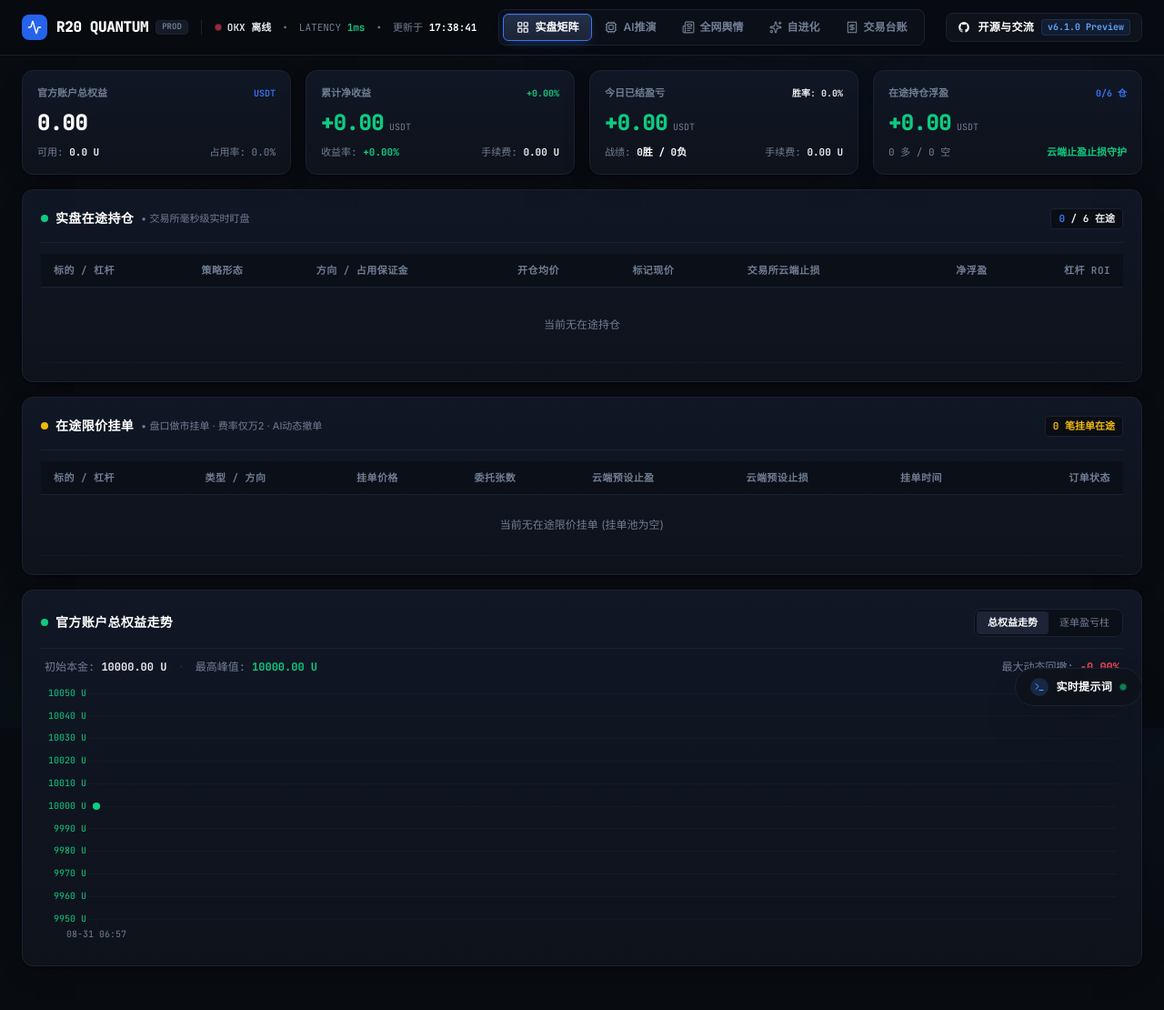
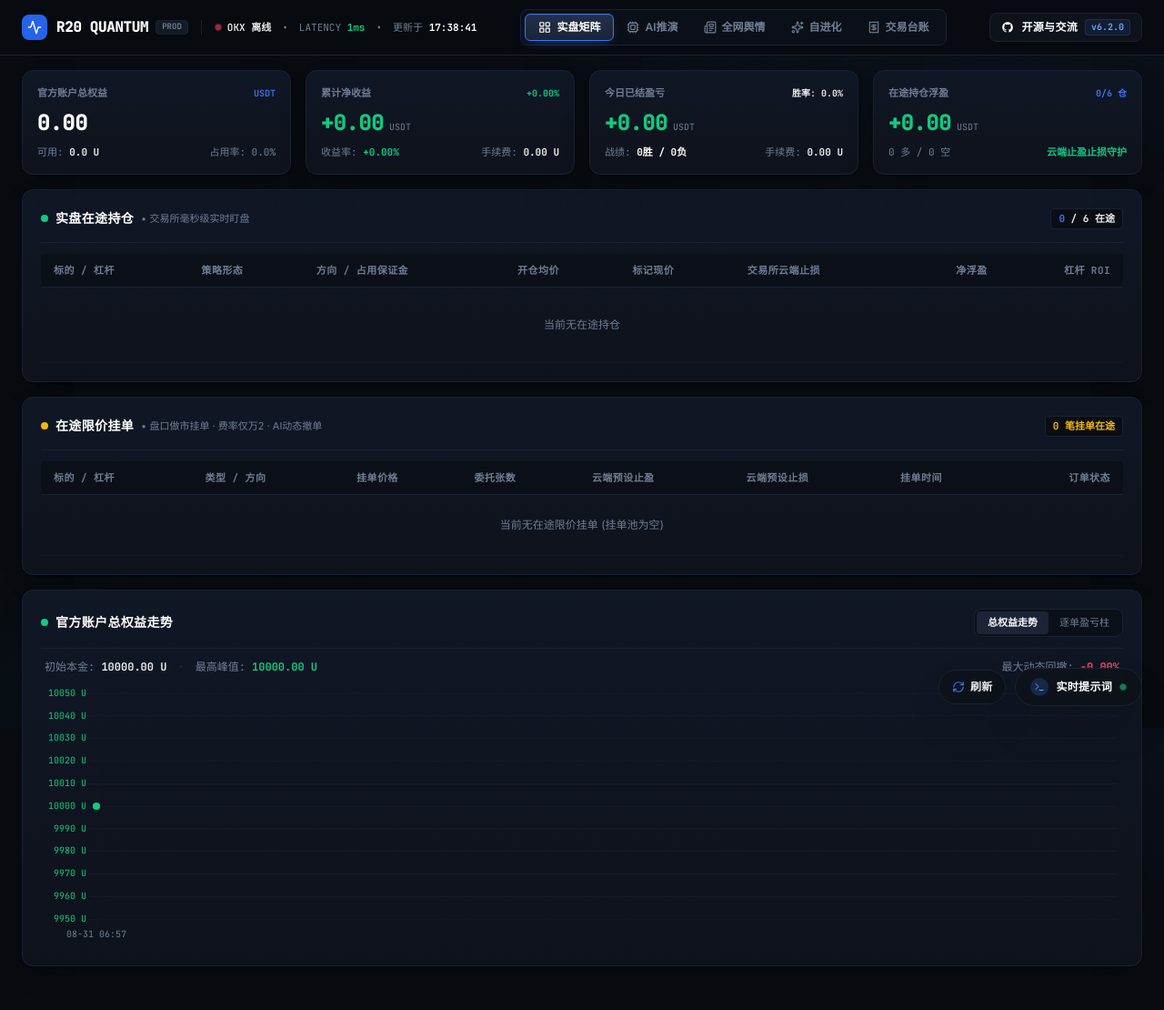
Before and after one commit to 0xdabiaoge/r20-quantum-trader, a FastAPI app: page / in a window 1280 px wide. Shown: the whole page at 91% size. Run offline with FastAPI, Linux system fonts and the light colour scheme.

Commit message:
release: v6.2.0 Official Release with instant memory cache, QQ QR binding, HUD 4-cards, floating refresh and README overhaul

```diff
--- a/dashboard/templates/index.html
+++ b/dashboard/templates/index.html
@@ -240,7 +240,7 @@
                         <path fill-rule="evenodd" clip-rule="evenodd" d="M12 2C6.477 2 2 6.484 2 12.017c0 4.425 2.865 8.18 6.839 9.504.5.092.682-.217.682-.483 0-.237-.008-.868-.013-1.703-2.782.605-3.369-1.343-3.369-1.343-.454-1.158-1.11-1.466-1.11-1.466-.908-.62.069-.608.069-.608 1.003.07 1.53 1.032 1.53 1.032.892 1.53 2.341 1.088 2.91.832.092-.647.35-1.088.636-1.338-2.22-.253-4.555-1.113-4.555-4.951 0-1.093.39-1.988 1.029-2.688-.103-.253-.446-1.272.098-2.65 0 0 .84-.27 2.75 1.026A9.564 9.564 0 0112 6.844c.85.004 1.705.115 2.504.337 1.909-1.296 2.747-1.027 2.747-1.027.546 1.379.202 2.398.1 2.651.64.7 1.028 1.595 1.028 2.688 0 3.848-2.339 4.695-4.566 4.943.359.309.678.92.678 1.855 0 1.338-.012 2.419-.012 2.747 0 .268.18.58.688.482A10.019 10.019 0 0022 12.017C22 6.484 17.522 2 12 2z"/>
                     </svg>
                     <span class="text-xs font-mono font-bold tracking-wide">开源与交流</span>
-                    <span class="px-1.5 py-0.2 rounded text-[10px] font-mono font-bold bg-blue-500/10 text-blue-400 border border-blue-500/20">v6.1.0 Preview</span>
+                    <span class="px-1.5 py-0.2 rounded text-[10px] font-mono font-bold bg-blue-500/10 text-blue-400 border border-blue-500/20">v6.2.0</span>
                 </button>
             </div>
         </div>
@@ -654,10 +654,17 @@
     </main>
 
     <!-- ================================================================= -->
-    <!-- ⚡ GLOBAL FLOATING REALTIME PROMPT ACTION BUTTON (右下角悬浮胶囊) -->
+    <!-- ⚡ GLOBAL FLOATING ACTIONS (右下角悬浮操作胶囊组) -->
     <!-- ================================================================= -->
-    <div class="fixed bottom-20 right-4 sm:bottom-6 sm:right-6 z-40">
-        <button onclick="openPromptModal()" class="flex items-center space-x-2 px-3.5 py-2 sm:px-4 sm:py-2.5 rounded-full bg-[#0E121B]/95 hover:bg-[#141A26] text-white shadow-2xl border border-[#1A2232] hover:border-[#3875F6] transition transform hover:-translate-y-0.5 active:scale-95 backdrop-blur-md" title="点击展开/收起实时 AI 大脑提示词">
+    <div class="fixed bottom-20 right-4 sm:bottom-6 sm:right-6 z-40 flex items-center space-x-2.5">
+        <!-- Manual Refresh Button -->
+        <button id="floating-refresh-btn" onclick="manualRefreshData()" class="flex items-center space-x-1.5 px-3 py-2 sm:px-3.5 sm:py-2.5 rounded-full bg-[#0E121B]/95 hover:bg-[#141A26] text-[#EAECEF] hover:text-white shadow-2xl border border-[#1A2232] hover:border-[#3875F6] transition transform hover:-translate-y-0.5 active:scale-95 backdrop-blur-md cursor-pointer" title="点击立即强制刷新全量数据">
+            <i id="floating-refresh-icon" data-lucide="refresh-cw" class="w-3.5 h-3.5 text-[#3875F6]"></i>
+            <span class="text-xs font-mono font-bold tracking-wide">刷新</span>
+        </button>
+
+        <!-- Realtime Prompt Modal Button -->
+        <button onclick="openPromptModal()" class="flex items-center space-x-2 px-3.5 py-2 sm:px-4 sm:py-2.5 rounded-full bg-[#0E121B]/95 hover:bg-[#141A26] text-white shadow-2xl border border-[#1A2232] hover:border-[#3875F6] transition transform hover:-translate-y-0.5 active:scale-95 backdrop-blur-md cursor-pointer" title="点击展开/收起实时 AI 大脑提示词">
             <div class="w-5 h-5 rounded-full bg-blue-500/20 text-blue-400 flex items-center justify-center font-bold">
                 <i data-lucide="terminal" class="w-3 h-3"></i>
             </div>
@@ -740,7 +747,7 @@
                     <div class="w-7 h-7 rounded-lg bg-blue-600 text-white flex items-center justify-center font-bold">
                         <i data-lucide="code" class="w-4 h-4"></i>
                     </div>
-                    <h3 class="text-sm font-bold text-white uppercase">R20 Quantum Trader <span class="text-blue-400">v6.1.0 Preview</span></h3>
+                    <h3 class="text-sm font-bold text-white uppercase">R20 Quantum Trader <span class="text-blue-400">v6.2.0</span></h3>
                 </div>
                 <button onclick="closeAboutModal()" class="w-7 h-7 rounded-lg bg-[#141B26] text-[#707E94] hover:text-white flex items-center justify-center border border-[#1A2232]">
                     <i data-lucide="x" class="w-4 h-4"></i>
@@ -1102,6 +1109,19 @@
         };
         window.addEventListener('hashchange', window.handleHashRoute);
         window.addEventListener('popstate', window.handleHashRoute);
+
+        // Manual Floating Refresh Trigger
+        window.manualRefreshData = async function() {
+            const icon = document.getElementById('floating-refresh-icon');
+            if (icon) icon.classList.add('animate-spin');
+            try {
+                await loadAllData();
+            } finally {
+                setTimeout(() => {
+                    if (icon) icon.classList.remove('animate-spin');
+                }, 600);
+            }
+        };
 
         // Global Prompt Modal Control
         window.openPromptModal = function() {
--- a/r20_backend/app.py
+++ b/r20_backend/app.py
@@ -78,7 +78,7 @@ async def lifespan(_: FastAPI):
     stop_gateway_supervisor()
 
 
-app = FastAPI(title="R20 Quantum Trader Standalone Backend", version="6.1.0-preview", lifespan=lifespan)
+app = FastAPI(title="R20 Quantum Trader Standalone Backend", version="6.2.0", lifespan=lifespan)
 
 
 @app.middleware("http")
@@ -376,7 +376,7 @@ def runtime_overview() -> dict[str, Any]:
     ]
     positions_payload = read_json("position_trackers.json", {})
     return {
-        "service": {"version": "6.1.0-preview", "pid": os.getpid(), "uptime_seconds": int(time.time() - STARTED_AT)},
+        "service": {"version": "6.2.0", "pid": os.getpid(), "uptime_seconds": int(time.time() - STARTED_AT)},
         "credentials": {"okx": bool(settings.okx_api_key and settings.okx_secret_key and settings.okx_passphrase), "llm": bool(settings.llm_api_key)},
         "data_health": health_files,
         "decisions": decision_summary(),
@@ -825,10 +825,10 @@ def admin_about(x_r20_admin_token: str | None = Header(default=None)) -> dict[st
     import platform
     store = GatewayStore(GATEWAY_DB_PATH)
     return {
-        "product": {"name": "R20 Quantum Trader", "version": "6.1.0-preview", "control_plane": "R20 Gateway Runtime", "gateway_version": GATEWAY_VERSION},
+        "product": {"name": "R20 Quantum Trader", "version": "6.2.0", "control_plane": "R20 Gateway Runtime", "gateway_version": GATEWAY_VERSION},
         "runtime": {"python": platform.python_version(), "platform": platform.platform(), "backend_pid": os.getpid(), "gateway": gateway_status(x_r20_admin_token)},
         "components": [
-            {"name": "FastAPI Control Plane", "version": "6.1.0-preview"},
+            {"name": "FastAPI Control Plane", "version": "6.2.0"},
             {"name": "Gateway Event Runtime", "version": GATEWAY_VERSION},
             {"name": "SQLite", "version": __import__("sqlite3").sqlite_version},
         ],
@@ -1434,7 +1434,7 @@ def run_backup(payload: BackupRequest, x_r20_admin_token: str | None = Header(de
 def health() -> dict[str, Any]:
     return {
         "service": "r20-standalone-backend",
-        "version": "6.1.0-preview",
+        "version": "6.2.0",
         "status": "ok",
         "timestamp": int(time.time()),
         "credentials": {
@@ -1448,7 +1448,7 @@ def health() -> dict[str, Any]:
 @app.get("/api/v1/status")
 def status() -> dict[str, Any]:
     return {
-        "version": "6.1.0-preview",
+        "version": "6.2.0",
         "mode": "read_only_control_plane",
         "scripts": [
             script_state("ai_factor_trader.py"),
--- a/r20_backend/notifications.py
+++ b/r20_backend/notifications.py
@@ -38,7 +38,7 @@ def _env() -> dict[str, str]:
 
 
 def _post_json(url: str, payload: dict[str, Any], headers: dict[str, str] | None = None) -> tuple[bool, str, dict[str, Any]]:
-    request_headers = {"Content-Type": "application/json", "User-Agent": "R20-Standalone/6.1.0-preview"}
+    request_headers = {"Content-Type": "application/json", "User-Agent": "R20-Standalone/6.2.0"}
     request_headers.update(headers or {})
     request = urllib.request.Request(url, data=json.dumps(payload, ensure_ascii=False).encode("utf-8"), headers=request_headers, method="POST")
     try:
--- a/r20_backend/okx_client.py
+++ b/r20_backend/okx_client.py
@@ -23,7 +23,7 @@ class OKXClient:
         request_path = path + (f"?{query}" if query else "")
         url = f"{self.base_url}{request_path}"
         body = json.dumps(params, separators=(",", ":")).encode("utf-8") if method != "GET" else None
-        headers = {"User-Agent": "R20-Standalone/6.1.0-preview"}
+        headers = {"User-Agent": "R20-Standalone/6.2.0"}
         if body:
             headers["Content-Type"] = "application/json"
         if settings.okx_api_key and settings.okx_secret_key and settings.okx_passphrase:
--- a/r20_backend/okx_trade_service.py
+++ b/r20_backend/okx_trade_service.py
@@ -74,7 +74,7 @@ def _request(method: str, path: str, params: dict[str, Any] | None = None, env:
     timestamp = _timestamp(); prehash = timestamp + method + request_path + body_text
     signature = base64.b64encode(hmac.new(selected.secret_key.encode(), prehash.encode(), hashlib.sha256).digest()).decode()
     headers = {
-        "Content-Type":"application/json", "User-Agent":"R20-OKX-V5/6.1.0-preview", "OK-ACCESS-KEY":selected.api_key,
+        "Content-Type":"application/json", "User-Agent":"R20-OKX-V5/6.2.0", "OK-ACCESS-KEY":selected.api_key,
         "OK-ACCESS-SIGN":signature, "OK-ACCESS-TIMESTAMP":timestamp, "OK-ACCESS-PASSPHRASE":selected.passphrase,
     }
     if selected.simulated: headers["x-simulated-trading"] = "1"
--- a/r20_backend/qq_bind.py
+++ b/r20_backend/qq_bind.py
@@ -52,7 +52,7 @@ def _post_qq(path: str, payload: dict[str, Any], timeout: int = 12) -> dict[str,
     request = urllib.request.Request(
         f"https://{QQ_HOST}{path}",
         data=body,
-        headers={"Content-Type": "application/json", "Accept": "application/json", "User-Agent": "R20-Standalone/6.1.0-preview"},
+        headers={"Content-Type": "application/json", "Accept": "application/json", "User-Agent": "R20-Standalone/6.2.0"},
         method="POST",
     )
     with urllib.request.urlopen(request, timeout=timeout) as response:
--- a/r20_backend/scheduler.py
+++ b/r20_backend/scheduler.py
@@ -69,7 +69,7 @@ def main() -> None:
 
         tz = timezone(timedelta(hours=8))
         last: dict[str, datetime | None] = {key: None for key in JOBS}
-        logging.info("R20 standalone scheduler v6.1.0-preview started")
+        logging.info("R20 standalone scheduler v6.2.0 started")
         while True:
             now = datetime.now(tz).replace(second=0, microsecond=0)
             current = datetime.now(tz)
--- a/scripts/ai_factor_trader.py
+++ b/scripts/ai_factor_trader.py
@@ -1,6 +1,6 @@
 #!/usr/bin/env python3
 """
-R20 High-Alpha Quantitative Multi-Factor Trading Matrix & Execution Engine (R20 Quantum Trader v6.1.0-preview)
+R20 High-Alpha Quantitative Multi-Factor Trading Matrix & Execution Engine (R20 Quantum Trader v6.2.0)
 Architecture:
 1. Multi-Dimensional Quant Factor Sub-Engine:
    - Trend Momentum: EMA Slope (9/21/55), Multi-Timeframe Alignment (15M, 1H, 4H)
@@ -1264,7 +1264,7 @@ def execute_ai_position_management(real_pos_dict, trackers, timestamp_full, exec
                 executed_actions.append(f"[{name}] 云端止损更新失败，原保护单保持不变")
 
 # =============================================================================
-# 🧠 R20 Quantum Trader v6.1.0-preview Multi-Factor Scoring & Strategy Setup Classifier
+# 🧠 R20 Quantum Trader v6.2.0 Multi-Factor Scoring & Strategy Setup Classifier
 # =============================================================================
 def evaluate_asset_signal(f):
     """
@@ -1916,7 +1916,7 @@ def execute_portfolio():
     except Exception as e:
         print(f"[Ledger Sync Warning] {e}")
 
-    log_entry = f"[{timestamp_full}] ⚡ R20 Quantum Trader v6.1.0-preview 巡检完成 | 持仓 {active_pos_count}/{MAX_CONCURRENT_POSITIONS} (多{long_count}/空{short_count}) | 动作: {', '.join(executed_actions) if executed_actions else '无开平仓操作'}\n"
+    log_entry = f"[{timestamp_full}] ⚡ R20 Quantum Trader v6.2.0 巡检完成 | 持仓 {active_pos_count}/{MAX_CONCURRENT_POSITIONS} (多{long_count}/空{short_count}) | 动作: {', '.join(executed_actions) if executed_actions else '无开平仓操作'}\n"
     with open(LOG_FILE, "a", encoding="utf-8") as f:
         f.write(log_entry)
     print(log_entry.strip())
--- a/scripts/backup_runtime.py
+++ b/scripts/backup_runtime.py
@@ -177,7 +177,7 @@ def _credentials(target: dict[str, Any]) -> dict[str, str]:
 
 def _urlencoded_json(url: str, data: dict[str, Any] | None = None, timeout: int = 60) -> dict[str, Any]:
     body = urllib.parse.urlencode(data).encode() if data is not None else None
-    request = urllib.request.Request(url, data=body, headers={"User-Agent": "R20-Backup/6.1.0-preview"}, method="POST" if body is not None else "GET")
+    request = urllib.request.Request(url, data=body, headers={"User-Agent": "R20-Backup/6.2.0"}, method="POST" if body is not None else "GET")
     with urllib.request.urlopen(request, timeout=timeout) as response: raw = response.read().decode("utf-8")
     payload = json.loads(raw or "{}")
     if payload.get("errno") not in (None, 0) or payload.get("error"):
@@ -188,7 +188,7 @@ def _urlencoded_json(url: str, data: dict[str, Any] | None = None, timeout: int
 def _multipart_upload(url: str, field_name: str, filename: str, content: bytes, timeout: int = 180) -> dict[str, Any]:
     boundary = f"----R20{hashlib.sha256(os.urandom(16)).hexdigest()[:24]}"
     body = (f"--{boundary}\r\nContent-Disposition: form-data; name=\"{field_name}\"; filename=\"{filename}\"\r\nContent-Type: application/octet-stream\r\n\r\n").encode() + content + f"\r\n--{boundary}--\r\n".encode()
-    request = urllib.request.Request(url, data=body, headers={"Content-Type": f"multipart/form-data; boundary={boundary}", "User-Agent": "R20-Backup/6.1.0-preview"}, method="POST")
+    request = urllib.request.Request(url, data=body, headers={"Content-Type": f"multipart/form-data; boundary={boundary}", "User-Agent": "R20-Backup/6.2.0"}, method="POST")
     with urllib.request.urlopen(request, timeout=timeout) as response: payload = json.loads(response.read().decode("utf-8") or "{}")
     if payload.get("errno") not in (None, 0): raise RuntimeError(str(payload.get("errmsg") or payload))
     return payload
--- a/scripts/prompt_library.py
+++ b/scripts/prompt_library.py
@@ -390,7 +390,7 @@ def _variable_context(profile_name: str = "") -> dict[str, str]:
         instruments = ",".join(str(x.get("name") or x.get("instId") or "") for x in load_instrument_pool())
     except Exception:
         pass
-    return {"strategy_version": os.getenv("R20_VERSION", "6.1.0-preview"), "timezone": "Asia/Shanghai", "active_instruments": instruments, "profile_name": profile_name}
+    return {"strategy_version": os.getenv("R20_VERSION", "6.2.0"), "timezone": "Asia/Shanghai", "active_instruments": instruments, "profile_name": profile_name}
 
 
 def render_variables(text: str, context: dict[str, str] | None = None) -> str:
--- a/scripts/self_improvement_engine.py
+++ b/scripts/self_improvement_engine.py
@@ -1,6 +1,6 @@
 #!/usr/bin/env python3
 """
-R20 AI LLM-Native Self-Improvement & Strategy Evolution Engine v6.1.0-preview (self_improvement_engine.py)
+R20 AI LLM-Native Self-Improvement & Strategy Evolution Engine v6.2.0 (self_improvement_engine.py)
 Focuses purely on Crypto Alpha generation & dynamic quantitative risk adaptation.
 Eliminates rigid cooldown bans in favor of dynamic volatility-adjusted thresholds,
 asymmetric Kelly bet-sizing, and LLM cognitive post-mortem lessons.
@@ -295,7 +295,7 @@ def run_self_evolution(force: bool = False):
     tz_bj = datetime.timezone(datetime.timedelta(hours=8))
     now_bj = datetime.datetime.now(tz_bj)
     timestamp_str = now_bj.strftime("%Y-%m-%d %H:%M:%S")
-    log_msg("🧬 启动 R20 AI 大脑自进化认知复盘与实战心法提炼 (v6.1.0 Preview Crypto Focus)...")
+    log_msg("🧬 启动 R20 AI 大脑自进化认知复盘与实战心法提炼 (v6.2.0 Crypto Focus)...")
 
     closed_trades = load_closed_trades()
     total_trades = len(closed_trades)
```
Also changed, not shown: r20_backend/admin.html (+1 -1 lines), tests/test_admin_api.py (+4 -4 lines), README.md, 1 other file.
